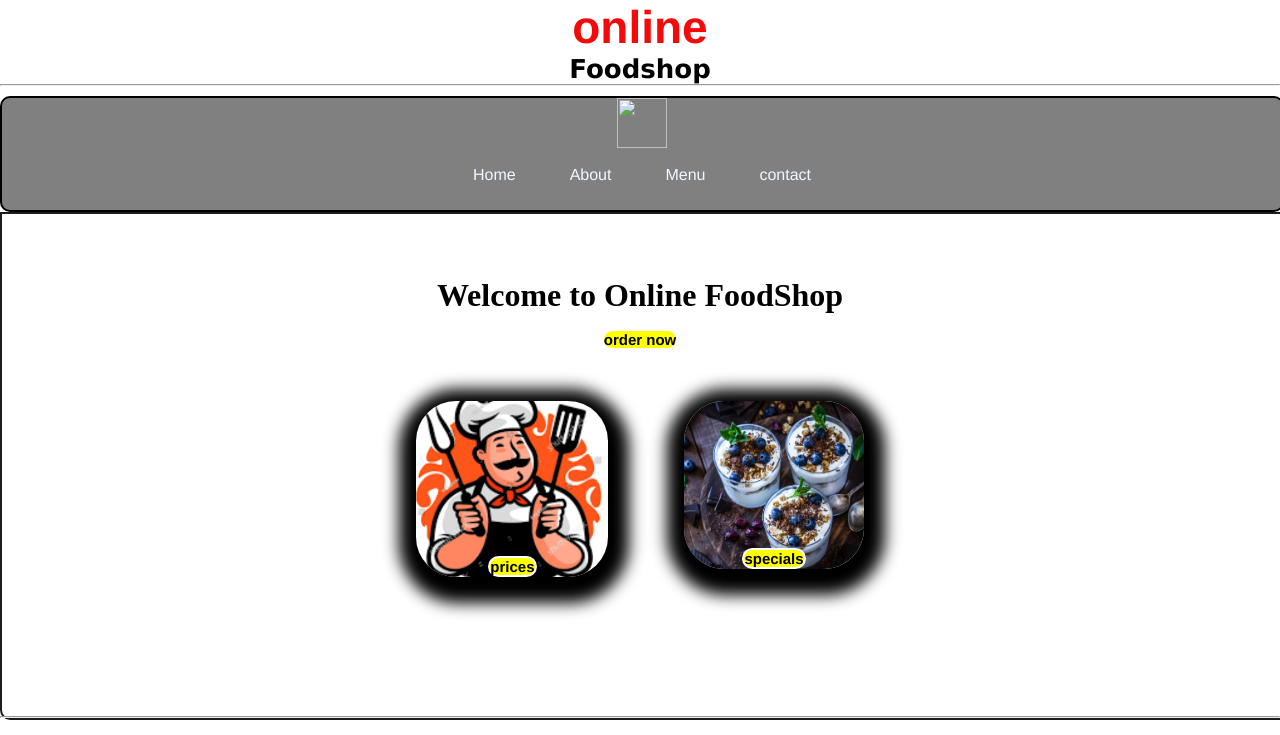
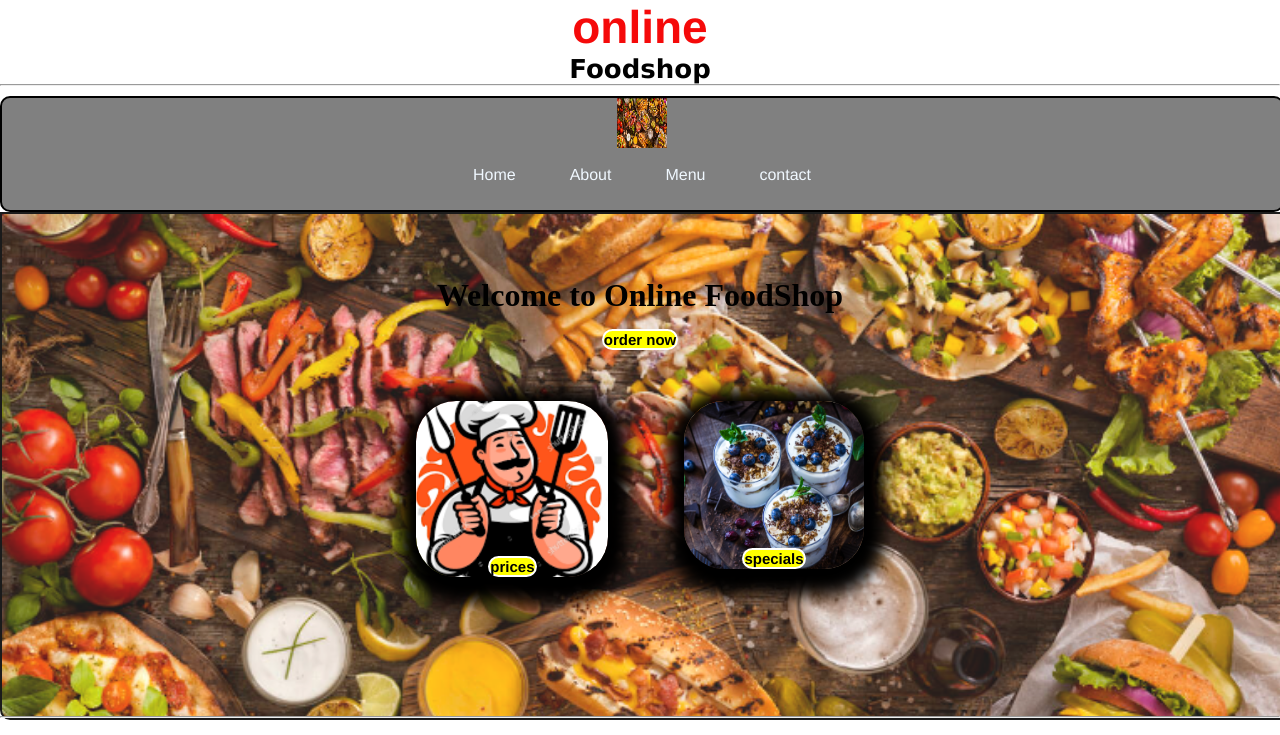
Before and after one commit to GAJULAMALATHI123/Restaurantpage, a plain HTML site: page index.html in a window 1280 px wide. Shown: the top 735 px of the page. Drawn offline with Linux system fonts and the light colour scheme; files that its build step writes are made by us from their sources; files whose address does not match are found by name; a web font is replaced by a local one.

Commit message:
Update index.html

```diff
--- a/index.html
+++ b/index.html
@@ -4,7 +4,7 @@
     <meta charset="UTF-8">
     <meta name="viewport" content="width=device-width, initial-scale=1.0">
     <title>Restaurant page</title>
-    <link rel="stylesheet" href="style.css">
+    <link rel="stylesheet" href="restaurantpage/style.css">
 </head>
 <body>
     <header>
@@ -13,7 +13,7 @@
     </header>
     <hr>
     <nav id="navbar">
-        <img src="Screenshot 2023-09-15 182614.png" alt="">
+        <img src="restaurantpage/Screenshot 2023-09-15 182614.png" alt="">
         <ul id="navcontent">
            <li> <a href="#">Home</a></li>
            <li> <a href="#"> About</a></li>
```
